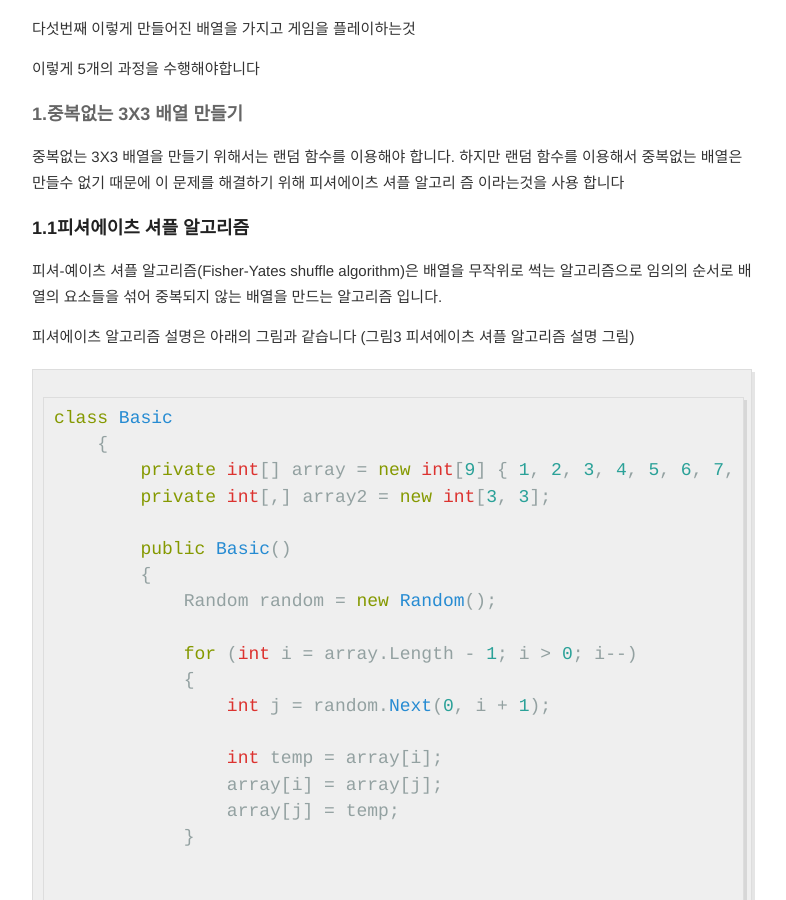
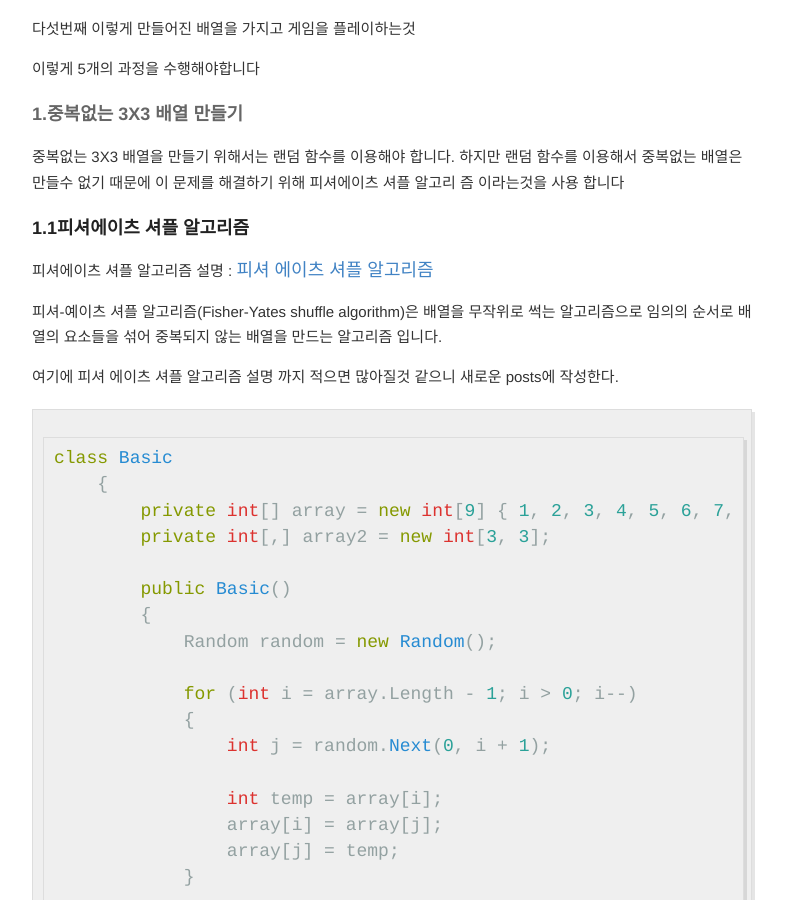
Before and after one commit to enmael/enmael.github.io, a Jekyll site: the page built from _posts/2024-7-10-sudoku .md, in a window 1280 px wide and 900 px high, scrolled down 557 px. Shown: the whole window, without its empty margins (248-1034 px from the left). Built offline with Jekyll 4.4.1, drawn with Linux system fonts in a browser that asks for light colours; comment, search, counter and statistics services are not loaded.

Commit message:
Update 2024-7-10-sudoku .md

````diff
--- a/_posts/2024-7-10-sudoku .md
+++ b/_posts/2024-7-10-sudoku .md
@@ -49,7 +49,12 @@ categories: blog
   하지만 랜덤 함수를 이용해서 중복없는 배열은 만들수 없기 때문에 이 문제를 해결하기 위해
   피셔에이츠 셔플 알고리  즘 이라는것을 사용 합니다
 </span>
+
 <h5>1.1피셔에이츠 셔플 알고리즘</h5>
+<span style="font-size: 15px;">
+ 피셔에이츠 셔플 알고리즘 설명 :
+</span>
+[피셔 에이츠 셔플 알고리즘 ](https://github.com/enmael/Sudoku_-game)
 
 <span style="font-size: 15px;">
    피셔-예이츠 셔플 알고리즘(Fisher-Yates shuffle algorithm)은 배열을 무작위로 썩는 알고리즘으로
@@ -57,8 +62,7 @@ categories: blog
 </span>
 
 <span style="font-size: 15px;">
-   피셔에이츠 알고리즘 설명은 아래의 그림과 같습니다
-   (그림3 피셔에이츠 셔플 알고리즘 설명 그림)
+   여기에 피셔 에이츠 셔플 알고리즘 설명 까지 적으면 많아질것 같으니 새로운 posts에 작성한다.
 </span>
 
 ```csharp
````
